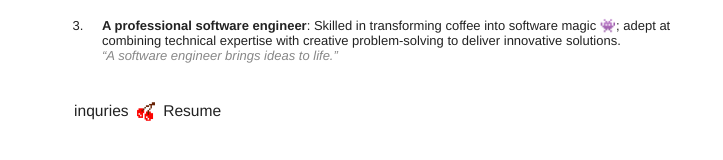
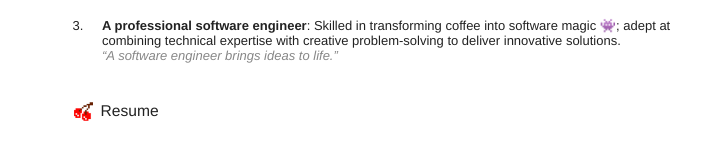
Before and after one commit to mt81/mt81.github.io, a Jekyll site: the page built from index.md, in a window 1280 px wide. Shown: the part 523-683 px from the top of the page, without its empty margins (54-777 px from the left). Built offline with Jekyll 4.4.1, drawn with Linux system fonts in a browser that asks for light colours.

Commit message:
Remove email link from index.md

```diff
--- a/index.md
+++ b/index.md
@@ -32,6 +32,5 @@ layout: home
    _"A software engineer brings ideas to life."_
    {: class="example"}
 
-[inquries](mailto:matteo.ugolini@gmail.com)
 [![Drag Racing](assets/images/cherry-512.webp) Resume](/resume/)
 {: class="resume-button"}
```
